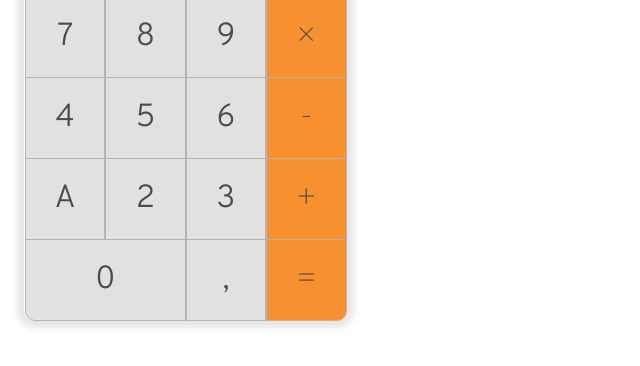
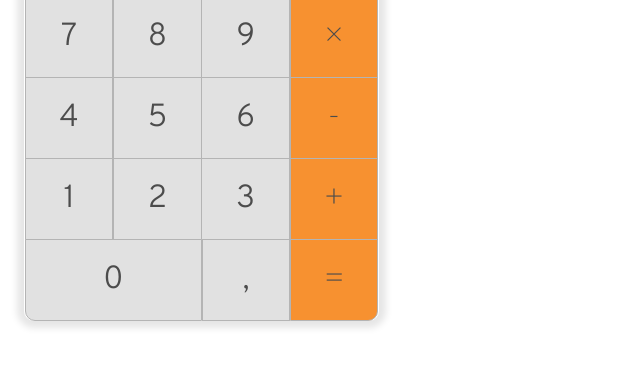
Before and after one commit to Mibarfu/calculadora, a plain HTML site: page index.html in a window 1280 px wide. Shown: the part 246-612 px from the top of the page, without its empty margins (0-640 px from the left). Drawn offline with Linux system fonts and the light colour scheme.

Commit message:
Corregir ancho calculadora

```diff
--- a/index.html
+++ b/index.html
@@ -25,7 +25,7 @@
             <div id="five" class="button digit">5</div>
             <div id="six" class="button digit">6</div>
             <div id="subtration" class="button operator">-</div>
-            <div id="one" class="button digit">A</div>
+            <div id="one" class="button digit">1</div>
             <div id="two" class="button digit">2</div>
             <div id="three" class="button digit">3</div>
             <div id="addition" class="button operator">+</div>
--- a/styles/style.css
+++ b/styles/style.css
@@ -6,7 +6,7 @@
   position: relative;
   top: 1em;
   left: 1em;
-  width: 20.2em;
+  width: 22.2em;
   height: max-content;
   box-shadow: 0 0 7px 7px rgb(230, 230, 230);
   border-radius: 10px;
```
